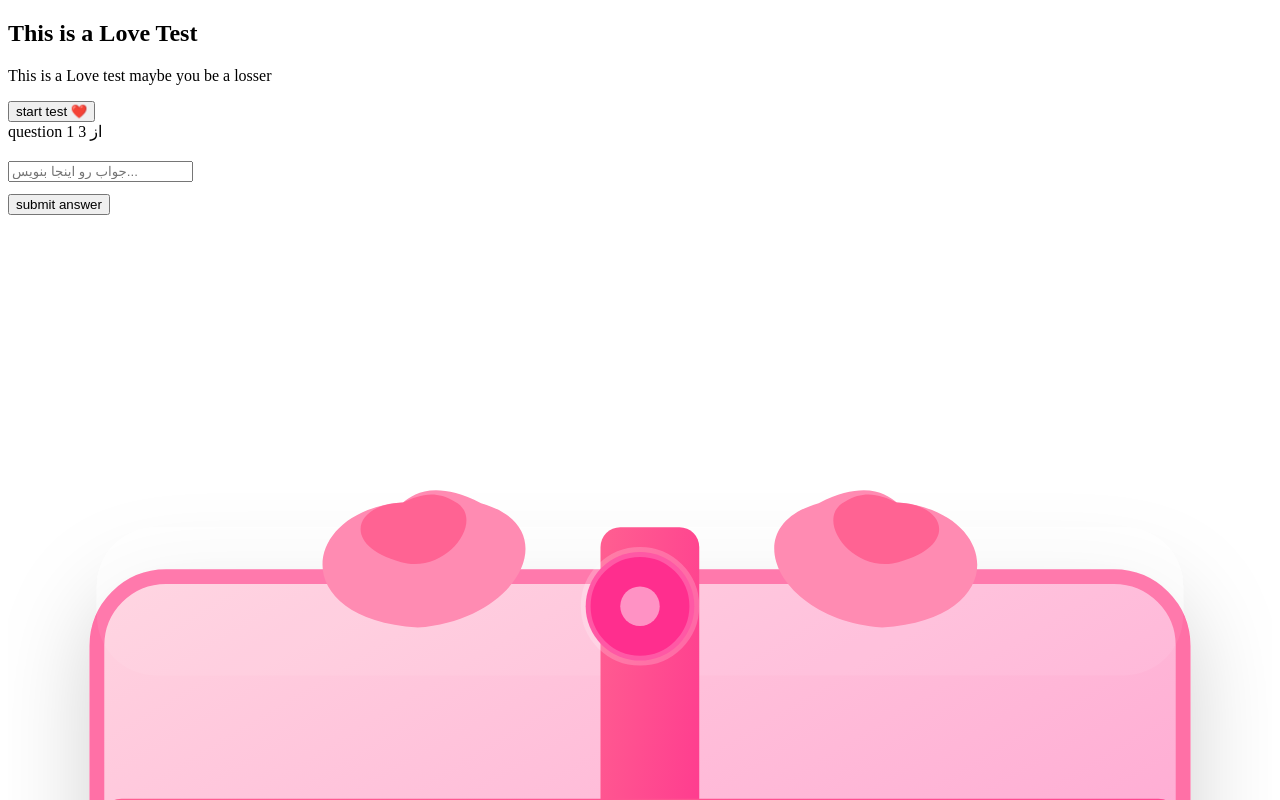
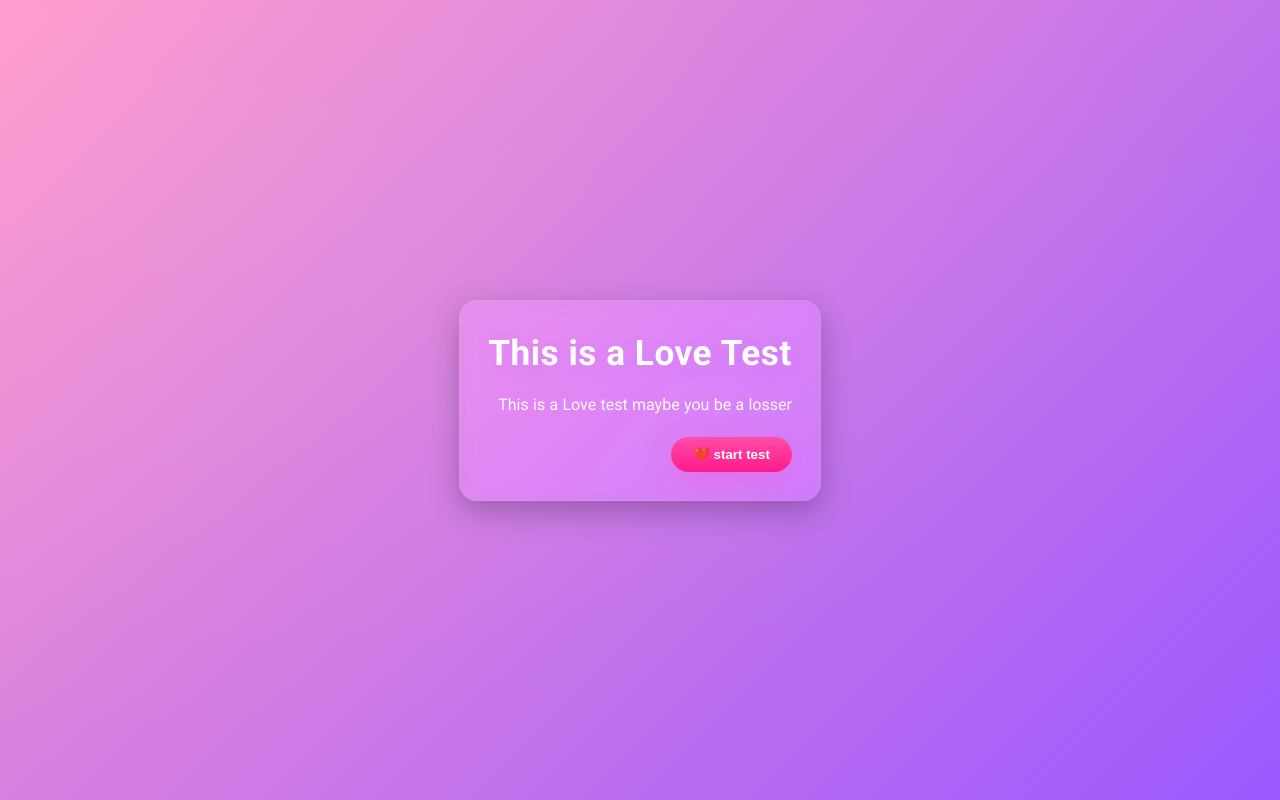
Before and after one commit to KouchakiDev/Love-Test, a plain HTML site: page index.html in a window 1280 px wide. Shown: the top 800 px of the page. Drawn offline with Linux system fonts and the light colour scheme.

Commit message:
Fix and Ready To upload

```diff
--- a/index.html
+++ b/index.html
@@ -6,7 +6,7 @@
   <title> Love Test ❤️</title>
   <meta name="color-scheme" content="dark light">
   <link href="https://fonts.googleapis.com/css2?family=Vazirmatn:wght@400;600;700&display=swap" rel="stylesheet">
-  <link type="stylesheet" href="style/style.css">
+  <link rel="stylesheet" href="style/style.css">
 </head>
 <body>
   <div id="app">
```
